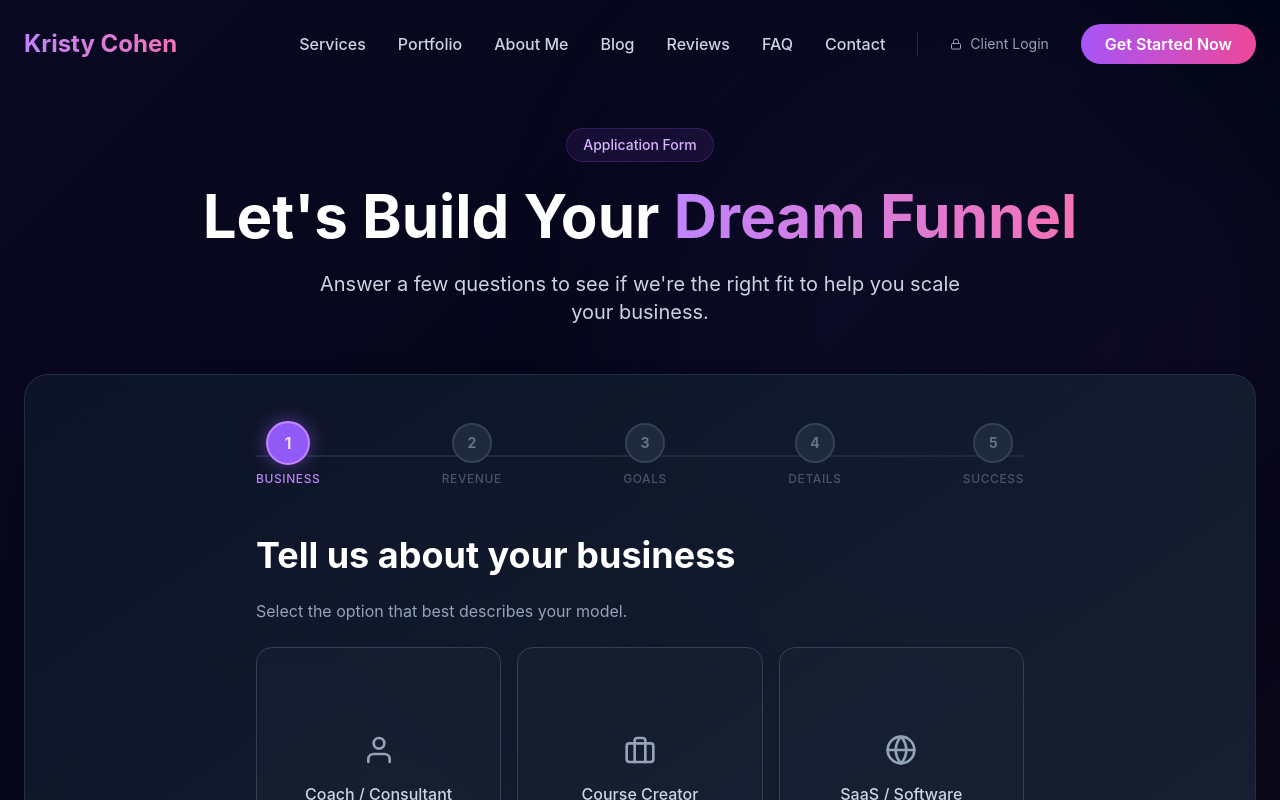
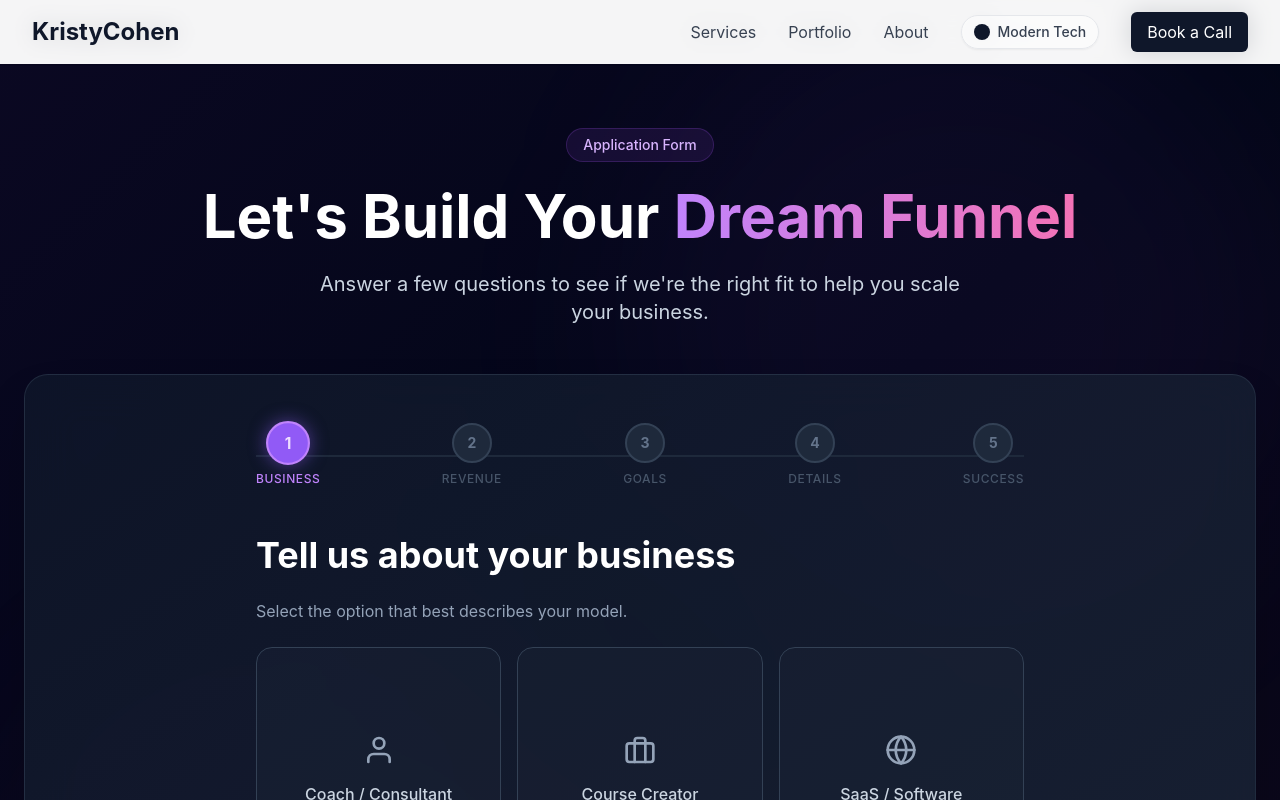
Before and after one commit to jameszachary24/KristyCohen.com, a React (Vite) app: page /onboarding in a window 1280 px wide. Shown: the top 800 px of the page. Built offline with nearby package versions, Linux system fonts and the light colour scheme.

Commit message:
Implement visual polish with Modern/Brand theme toggle

```diff
--- a/src/App.jsx
+++ b/src/App.jsx
@@ -1,11 +1,13 @@
 import React from 'react';
 import { BrowserRouter as Router, Routes, Route } from 'react-router-dom';
 import { AuthProvider } from './context/AuthContext';
+import { ThemeProvider } from './context/ThemeContext';
 import { ToastProvider } from './components/Toast';
 import { HelmetProvider } from 'react-helmet-async';
 import ErrorBoundary from './components/ErrorBoundary';
 import ProtectedRoute from './components/ProtectedRoute';
 import ScrollToTop from './components/ScrollToTop';
+import Navigation from './components/Navigation';
 
 // Pages
 import HomePage from './pages/HomePage';
@@ -33,10 +35,12 @@ function App() {
     <ErrorBoundary>
       <HelmetProvider>
         <AuthProvider>
+          <ThemeProvider>
             <ToastProvider>
               <Router>
-              <div className="app">
+                <div className="app transition-colors duration-300">
                   <ScrollToTop />
+                  <Navigation />
                   <Routes>
                     <Route path="/" element={<HomePage />} />
                     <Route path="/services" element={<ServicesPage />} />
@@ -71,6 +75,7 @@ function App() {
                 </div>
               </Router>
             </ToastProvider>
+          </ThemeProvider>
         </AuthProvider>
       </HelmetProvider>
     </ErrorBoundary>
--- a/src/components/Navigation.jsx
+++ b/src/components/Navigation.jsx
@@ -1,218 +1,62 @@
-import React, { useState, useEffect } from 'react';
-import { motion } from 'framer-motion';
-import { Link, useLocation } from 'react-router-dom';
-import * as FiIcons from 'react-icons/fi';
-import SafeIcon from '../common/SafeIcon';
-import { useAuth } from '../context/AuthContext';
-
-const { FiMenu, FiX, FiLock, FiLogOut } = FiIcons;
+import React, { useState } from 'react';
+import { Link } from 'react-router-dom';
+import { useTheme } from '../context/ThemeContext';
+import ThemeToggle from './ThemeToggle';
 
 const Navigation = () => {
-  const [isScrolled, setIsScrolled] = useState(false);
-  const [isMobileMenuOpen, setIsMobileMenuOpen] = useState(false);
-  const location = useLocation();
-  const { user, signOut } = useAuth();
-
-  // Check if we are on a white background page (Blog)
-  const isLightPage = location.pathname.startsWith('/blog');
-
-  useEffect(() => {
-    const handleScroll = () => {
-      setIsScrolled(window.scrollY > 50);
-    };
-    window.addEventListener('scroll', handleScroll);
-    return () => window.removeEventListener('scroll', handleScroll);
-  }, []);
-
-  const menuItems = [
-    { name: 'Services', path: '/services' },
-    { name: 'Portfolio', path: '/portfolio' },
-    { name: 'About Me', path: '/about' },
-    { name: 'Blog', path: '/blog' },
-    { name: 'Reviews', path: '/reviews' },
-    { name: 'FAQ', path: '/faq' },
-    { name: 'Contact', path: '/contact' }
-  ];
-
-  const isActive = (path) => {
-    if (path === '/' && location.pathname === '/') return true;
-    if (path !== '/' && location.pathname.startsWith(path)) return true;
-    return false;
-  };
-
-  // Dynamic text color based on page type/scroll state
-  const getTextColor = (defaultColor, activeColor, hoverColor) => {
-    if (isScrolled) return 'text-slate-300 hover:text-white';
-    if (isLightPage && !isMobileMenuOpen) return 'text-slate-600 hover:text-purple-600';
-    return defaultColor; // Default dark theme behavior
-  };
-
-  const logoColor = isLightPage && !isScrolled && !isMobileMenuOpen
-    ? 'from-purple-600 to-pink-600'
-    : 'from-purple-400 to-pink-400';
-
-  const navBg = isScrolled
-    ? 'bg-slate-950/95 backdrop-blur-md py-3'
-    : (isLightPage ? 'bg-white/90 backdrop-blur-md py-6 border-b border-slate-100' : 'bg-transparent py-6');
+  const [isOpen, setIsOpen] = useState(false);
+  const { theme, toggleTheme } = useTheme();
 
   return (
-    <motion.nav
-      initial={{ y: -100 }}
-      animate={{ y: 0 }}
-      className={`fixed top-0 left-0 right-0 z-50 transition-all duration-300 ${navBg}`}
-    >
-      <div className="max-w-7xl mx-auto px-6 flex items-center justify-between">
-        <Link to="/">
-          <motion.div
-            whileHover={{ scale: 1.05 }}
-            className={`text-2xl font-bold bg-gradient-to-r ${logoColor} bg-clip-text text-transparent cursor-pointer`}
-          >
-            Kristy Cohen
-          </motion.div>
-        </Link>
+    <nav className="fixed w-full z-50 bg-white/80 backdrop-blur-md shadow-sm transition-colors duration-300">
+      <div className="max-w-7xl mx-auto px-4 sm:px-6 lg:px-8">
+        <div className="flex justify-between h-16 items-center">
+          <div className="flex-shrink-0 flex items-center">
+            <Link to="/" className="text-2xl font-bold text-primary transition-colors">
+              KristyCohen
+            </Link>
+          </div>
 
-        {/* Desktop Menu */}
-        <div className="hidden lg:flex items-center space-x-8">
-          {menuItems.map((item, index) => (
-            <Link key={item.name} to={item.path}>
-              <motion.div
-                initial={{ opacity: 0, y: -20 }}
-                animate={{ opacity: 1, y: 0 }}
-                transition={{ delay: index * 0.1 }}
-                whileHover={{ y: -2 }}
-                className={`transition-colors duration-200 font-medium ${
-                  isActive(item.path)
-                    ? 'text-purple-500' // Always purple when active
-                    : isLightPage && !isScrolled
-                    ? 'text-slate-600 hover:text-purple-600'
-                    : 'text-slate-300 hover:text-white'
-                }`}
-              >
-                {item.name}
-              </motion.div>
+          <div className="hidden md:flex items-center space-x-8">
+            <Link to="/services" className="text-gray-700 hover:text-primary transition-colors">Services</Link>
+            <Link to="/portfolio" className="text-gray-700 hover:text-primary transition-colors">Portfolio</Link>
+            <Link to="/about" className="text-gray-700 hover:text-primary transition-colors">About</Link>
+            <ThemeToggle theme={theme} toggleTheme={toggleTheme} />
+            <Link to="/contact" className="bg-primary text-white px-4 py-2 rounded-md hover:bg-opacity-90 transition-all">
+              Book a Call
             </Link>
-          ))}
+          </div>
 
-          <div className={`w-px h-6 mx-2 ${isLightPage && !isScrolled ? 'bg-slate-200' : 'bg-slate-800'}`} />
-
-          {user ? (
-            <div className="flex items-center gap-4">
-              <Link to="/portal">
-                <motion.div
-                  whileHover={{ scale: 1.05 }}
-                  className={`text-sm font-medium transition-colors cursor-pointer ${
-                    isLightPage && !isScrolled ? 'text-slate-800' : 'text-white'
-                  }`}
-                >
-                  Dashboard
-                </motion.div>
-              </Link>
-              <button
-                onClick={signOut}
-                className={`text-sm flex items-center gap-2 transition-colors ${
-                  isLightPage && !isScrolled ? 'text-slate-500 hover:text-red-500' : 'text-slate-400 hover:text-white'
-                }`}
-              >
-                <SafeIcon icon={FiLogOut} className="w-4 h-4" />
-              </button>
-            </div>
-          ) : (
-            <Link to="/login">
-              <motion.div
-                whileHover={{ scale: 1.05 }}
-                className={`text-sm flex items-center gap-2 transition-colors cursor-pointer ${
-                  isLightPage && !isScrolled ? 'text-slate-600 hover:text-purple-600' : 'text-slate-400 hover:text-white'
-                }`}
-              >
-                <SafeIcon icon={FiLock} className="w-3 h-3" />
-                Client Login
-              </motion.div>
-            </Link>
-          )}
-
-          <Link to="/onboarding">
-            <motion.div
-              whileHover={{ scale: 1.05 }}
-              whileTap={{ scale: 0.95 }}
-              className="bg-gradient-to-r from-purple-500 to-pink-500 px-6 py-2 rounded-full font-semibold hover:shadow-lg hover:shadow-purple-500/25 transition-all duration-200 text-white cursor-pointer"
+          <div className="md:hidden flex items-center gap-4">
+            <ThemeToggle theme={theme} toggleTheme={toggleTheme} />
+            <button
+              onClick={() => setIsOpen(!isOpen)}
+              className="text-gray-700 hover:text-primary focus:outline-none"
             >
-              Get Started Now
-            </motion.div>
-          </Link>
+              <svg className="h-6 w-6" fill="none" viewBox="0 0 24 24" stroke="currentColor">
+                {isOpen ? (
+                  <path strokeLinecap="round" strokeLinejoin="round" strokeWidth={2} d="M6 18L18 6M6 6l12 12" />
+                ) : (
+                  <path strokeLinecap="round" strokeLinejoin="round" strokeWidth={2} d="M4 6h16M4 12h16M4 18h16" />
+                )}
+              </svg>
+            </button>
+          </div>
         </div>
-
-        {/* Mobile Menu Button */}
-        <button
-          onClick={() => setIsMobileMenuOpen(!isMobileMenuOpen)}
-          className={`lg:hidden p-2 ${isLightPage && !isScrolled && !isMobileMenuOpen ? 'text-slate-900' : 'text-white'}`}
-        >
-          <SafeIcon icon={isMobileMenuOpen ? FiX : FiMenu} className="w-6 h-6" />
-        </button>
       </div>
 
-      {/* Mobile Menu */}
-      {isMobileMenuOpen && (
-        <motion.div
-          initial={{ opacity: 0, height: 0 }}
-          animate={{ opacity: 1, height: 'auto' }}
-          exit={{ opacity: 0, height: 0 }}
-          className="lg:hidden bg-slate-900/95 backdrop-blur-md border-t border-slate-800"
-        >
-          <div className="px-6 py-4 space-y-4">
-            {menuItems.map((item) => (
-              <Link key={item.name} to={item.path}>
-                <div
-                  className={`block py-2 transition-colors duration-200 ${
-                    isActive(item.path) ? 'text-purple-400' : 'text-slate-300 hover:text-white'
-                  }`}
-                  onClick={() => setIsMobileMenuOpen(false)}
-                >
-                  {item.name}
-                </div>
-              </Link>
-            ))}
-
-            {user ? (
-              <>
-                <Link to="/portal">
-                  <div
-                    className="block py-2 text-white font-medium"
-                    onClick={() => setIsMobileMenuOpen(false)}
-                  >
-                    Dashboard
-                  </div>
-                </Link>
-                <div
-                  className="block py-2 text-slate-400 flex items-center gap-2 cursor-pointer"
-                  onClick={() => { signOut(); setIsMobileMenuOpen(false); }}
-                >
-                  <SafeIcon icon={FiLogOut} className="w-3 h-3" /> Sign Out
-                </div>
-              </>
-            ) : (
-              <Link to="/login">
-                <div
-                  className="block py-2 text-slate-400 hover:text-white flex items-center gap-2"
-                  onClick={() => setIsMobileMenuOpen(false)}
-                >
-                  <SafeIcon icon={FiLock} className="w-3 h-3" />
-                  Client Login
-                </div>
-              </Link>
-            )}
-
-            <Link to="/onboarding">
-              <div
-                className="block w-full bg-gradient-to-r from-purple-500 to-pink-500 px-6 py-3 rounded-full font-semibold mt-4 text-center text-white"
-                onClick={() => setIsMobileMenuOpen(false)}
-              >
-                Get Started Now
-              </div>
-            </Link>
+      {/* Mobile menu */}
+      {isOpen && (
+        <div className="md:hidden bg-white border-t border-gray-100">
+          <div className="px-2 pt-2 pb-3 space-y-1 sm:px-3">
+            <Link to="/services" className="block px-3 py-2 text-base font-medium text-gray-700 hover:text-primary hover:bg-gray-50 rounded-md">Services</Link>
+            <Link to="/portfolio" className="block px-3 py-2 text-base font-medium text-gray-700 hover:text-primary hover:bg-gray-50 rounded-md">Portfolio</Link>
+            <Link to="/about" className="block px-3 py-2 text-base font-medium text-gray-700 hover:text-primary hover:bg-gray-50 rounded-md">About</Link>
+            <Link to="/contact" className="block px-3 py-2 text-base font-medium text-primary font-bold hover:bg-gray-50 rounded-md">Book a Call</Link>
           </div>
-        </motion.div>
+        </div>
       )}
-    </motion.nav>
+    </nav>
   );
 };
 
--- /dev/null
+++ b/src/components/ThemeToggle.jsx
@@ -0,0 +1,23 @@
+import React from 'react';
+
+export default function ThemeToggle({ theme, toggleTheme }) {
+  return (
+    <button
+      onClick={toggleTheme}
+      className="flex items-center gap-2 px-3 py-1.5 rounded-full border border-gray-200 bg-white/50 hover:bg-white/80 transition-all text-sm font-medium text-gray-700 shadow-sm"
+      title="Switch Theme"
+    >
+      {theme === 'modern' ? (
+        <>
+          <span className="w-4 h-4 rounded-full bg-slate-900"></span>
+          <span>Modern Tech</span>
+        </>
+      ) : (
+        <>
+          <span className="w-4 h-4 rounded-full bg-rose-600"></span>
+          <span>Kristy's Brand</span>
+        </>
+      )}
+    </button>
+  );
+}
--- /dev/null
+++ b/src/context/ThemeContext.jsx
@@ -0,0 +1,31 @@
+import React, { createContext, useContext, useState, useEffect } from 'react';
+
+const ThemeContext = createContext();
+
+export function ThemeProvider({ children }) {
+  const [theme, setTheme] = useState('modern'); // 'modern' or 'brand'
+
+  useEffect(() => {
+    // Apply theme to document root
+    const root = document.documentElement;
+    if (theme === 'brand') {
+      root.setAttribute('data-theme', 'brand');
+    } else {
+      root.removeAttribute('data-theme');
+    }
+  }, [theme]);
+
+  const toggleTheme = () => {
+    setTheme(prev => prev === 'modern' ? 'brand' : 'modern');
+  };
+
+  return (
+    <ThemeContext.Provider value={{ theme, toggleTheme }}>
+      {children}
+    </ThemeContext.Provider>
+  );
+}
+
+export function useTheme() {
+  return useContext(ThemeContext);
+}
--- a/src/index.css
+++ b/src/index.css
@@ -2,19 +2,34 @@
 @tailwind components;
 @tailwind utilities;
 
-* {
-  margin: 0;
-  padding: 0;
-  box-sizing: border-box;
+@layer base {
+  :root {
+    /* Default (Modern Tech/Trust) - Navy/Teal */
+    --color-primary: 15 23 42; /* Slate-900 */
+    --color-secondary: 20 184 166; /* Teal-500 */
+    --color-accent: 56 189 248; /* Sky-400 */
+    --color-background: 255 255 255;
+    --color-text: 15 23 42;
+    --font-heading: 'Inter', sans-serif;
+    --font-body: 'Inter', sans-serif;
+  }
+
+  [data-theme="brand"] {
+    /* Kristy's Brand (Creative/Warm) - Rose/Gold */
+    --color-primary: 225 29 72; /* Rose-600 */
+    --color-secondary: 245 158 11; /* Amber-500 */
+    --color-accent: 251 191 36; /* Amber-400 */
+    --color-background: 255 251 235; /* Amber-50 (Warm white) */
+    --color-text: 28 25 23; /* Stone-900 */
+    --font-heading: 'Playfair Display', serif;
+    --font-body: 'Lato', sans-serif;
+  }
+
+  body {
+    @apply bg-background text-text font-body transition-colors duration-300;
+  }
+
+  h1, h2, h3, h4, h5, h6 {
+    @apply font-heading font-bold;
+  }
 }
-
-body {
-  font-family: -apple-system, BlinkMacSystemFont, 'Segoe UI', Roboto, 'Helvetica Neue', Arial, sans-serif;
-  -webkit-font-smoothing: antialiased;
-  -moz-osx-font-smoothing: grayscale;
-}
-
-#root {
-  width: 100%;
-  height: 100%;
-}
--- a/tailwind.config.js
+++ b/tailwind.config.js
@@ -4,5 +4,20 @@ export default {
     "./index.html",
     "./src/**/*.{js,ts,jsx,tsx}",
   ],
+  theme: {
+    extend: {
+      colors: {
+        primary: 'rgb(var(--color-primary) / <alpha-value>)',
+        secondary: 'rgb(var(--color-secondary) / <alpha-value>)',
+        accent: 'rgb(var(--color-accent) / <alpha-value>)',
+        background: 'rgb(var(--color-background) / <alpha-value>)',
+        text: 'rgb(var(--color-text) / <alpha-value>)',
+      },
+      fontFamily: {
+        heading: ['var(--font-heading)', 'sans-serif'],
+        body: ['var(--font-body)', 'sans-serif'],
+      },
+    },
+  },
   plugins: [],
 }
```
Lines whose indentation alone changed are shown as unchanged.
